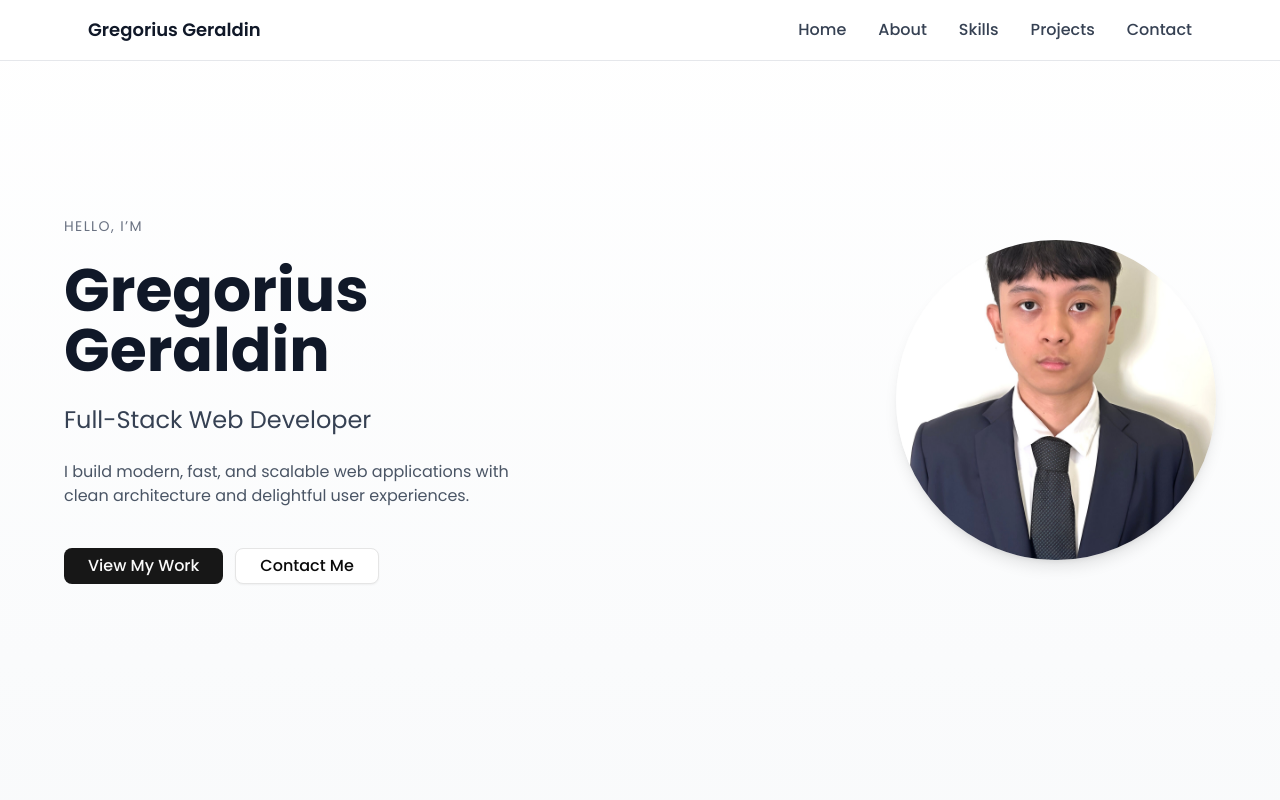
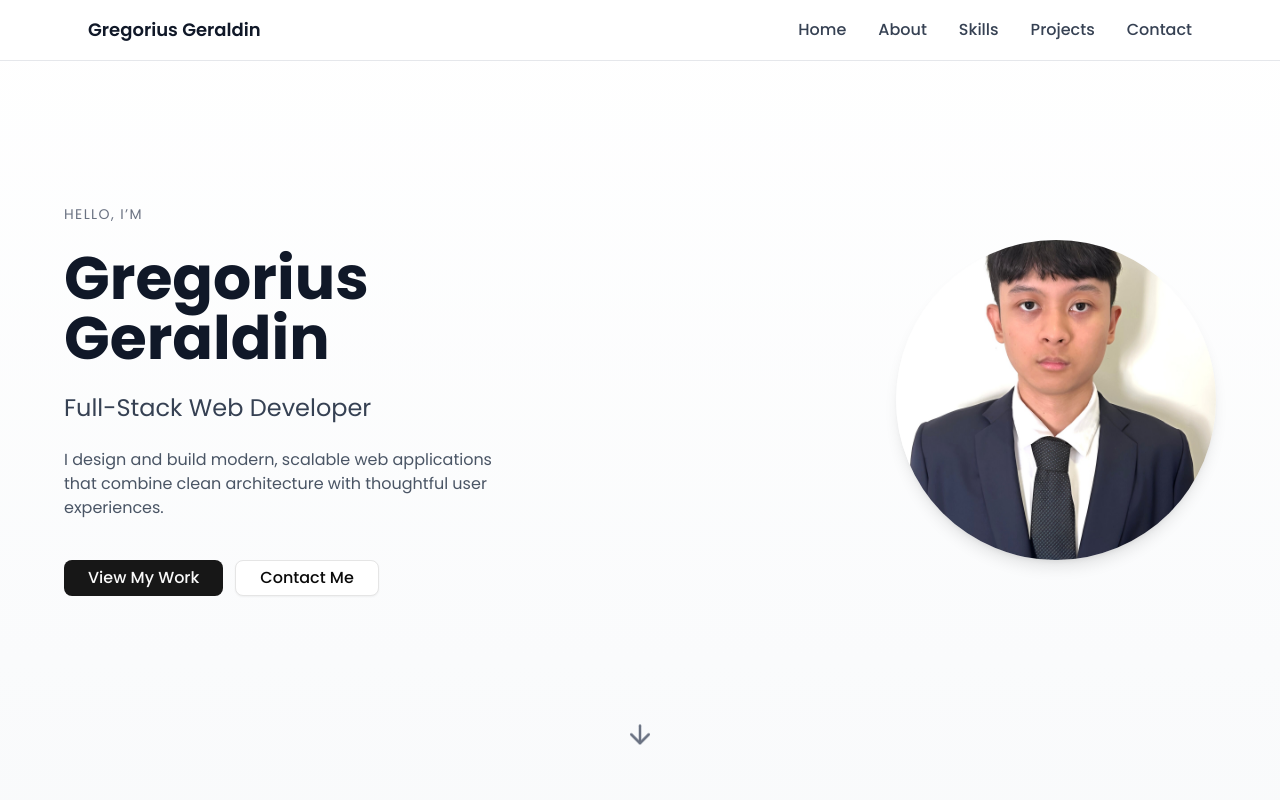
Before and after one commit to gregoriusgrd/portfolio, a Next.js app: page / in a window 1280 px wide. Shown: the top 800 px of the page. Built offline with nearby package versions, Linux system fonts and the light colour scheme.

Commit message:
feat(HeroSection): update HeroSection with improved description and scroll down indicator

```diff
--- a/src/app/globals.css
+++ b/src/app/globals.css
@@ -130,4 +130,7 @@ body {
   body {
     @apply bg-background text-foreground;
   }
+  html {
+    scroll-behavior: smooth;
+  }
 }
--- a/src/views/01-hero/HeroSection.tsx
+++ b/src/views/01-hero/HeroSection.tsx
@@ -2,11 +2,12 @@
 
 import Image from "next/image";
 import { Button } from "@/components/ui/button";
+import { ArrowDown } from "lucide-react";
 
 export const HeroSection = () => {
   return (
     <section
-      id="hero"
+      id="home"
       className="min-h-screen flex items-center justify-center bg-gradient-to-b from-white to-gray-50 px-4 sm:px-6 md:px-10 lg:px-16 py-12 md:py-20"
     >
       {/* Container utama dengan max-width */}
@@ -24,8 +25,7 @@ export const HeroSection = () => {
             Full-Stack Web Developer
           </h2>
           <p className="text-gray-600 max-w-md mx-auto md:mx-0">
-            I build modern, fast, and scalable web applications with clean
-            architecture and delightful user experiences.
+            I design and build modern, scalable web applications that combine clean architecture with thoughtful user experiences.
           </p>
 
           <div className="flex flex-col sm:flex-row justify-center md:justify-start gap-3 pt-4">
@@ -49,6 +49,14 @@ export const HeroSection = () => {
           </div>
         </div>
       </div>
+
+      {/* Scroll Down Indicator */}
+
+      <div className="absolute bottom-12 w-full flex justify-center">
+        <a href="#about" className="inline-block mt-6 text-gray-500 hover:text-gray-900">
+          <ArrowDown size={30} className="animate-bounce" />
+        </a>
+      </div>
     </section>
   );
 };
```
